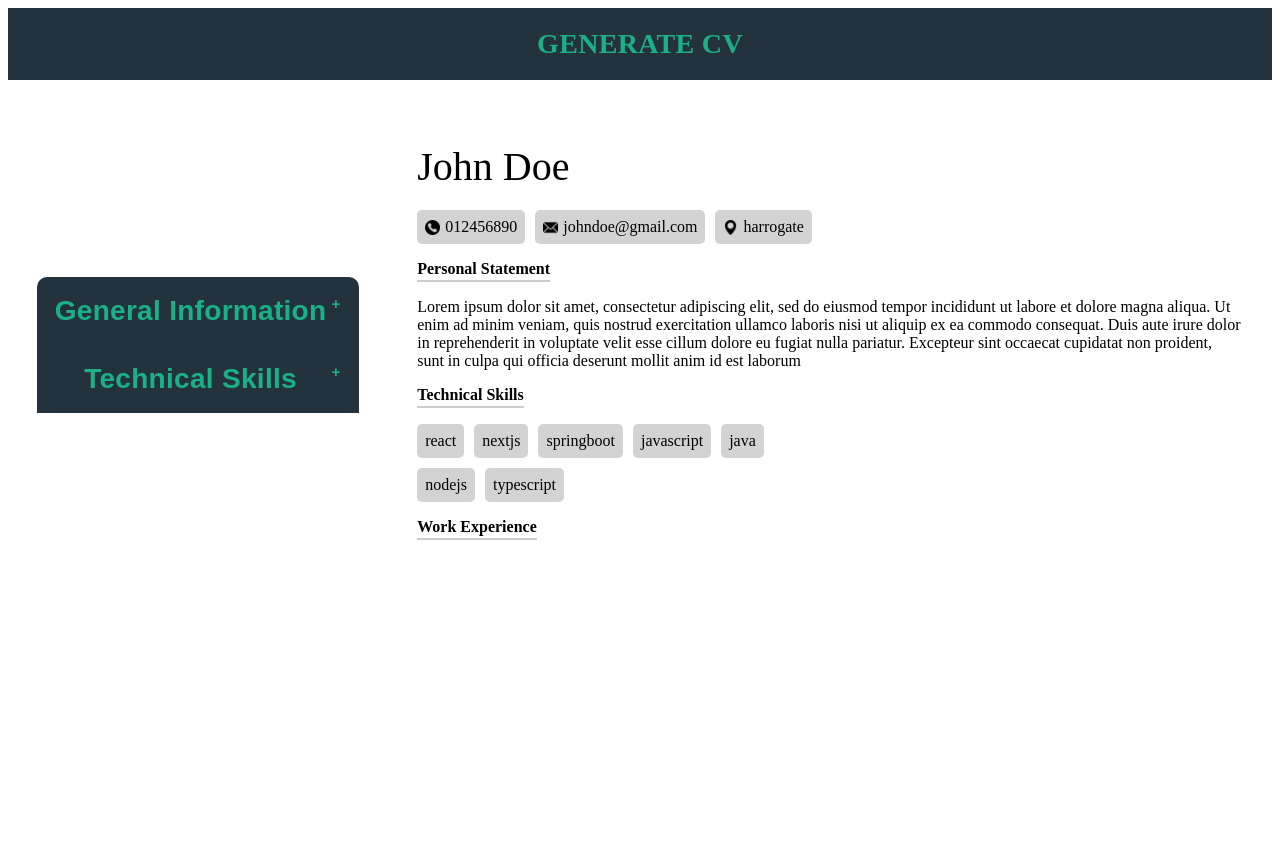
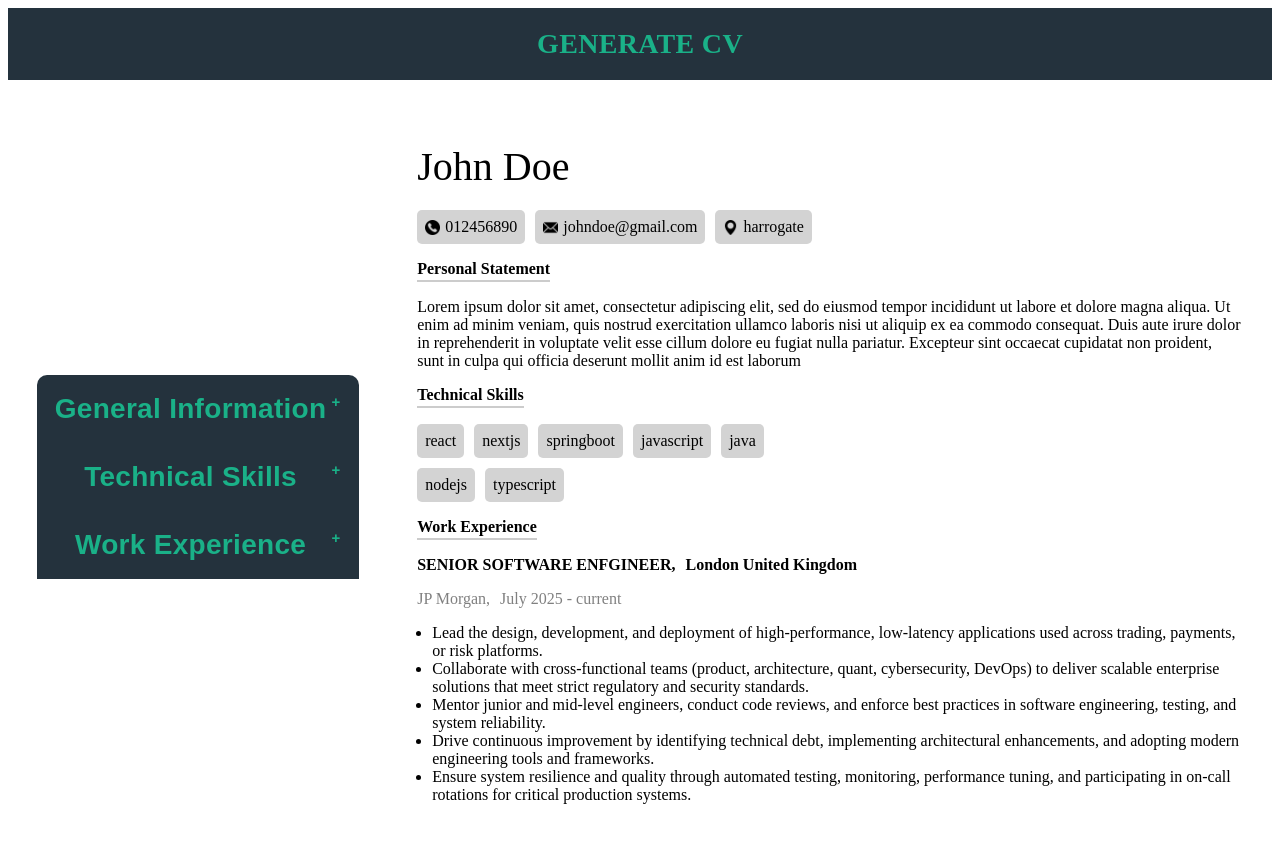
Before and after one commit to Simba-Ndewere/cv-application, a React (Vite) app: page / in a window 1280 px wide. Shown: the top 842 px of the page. Before the commit the page ends 800 px from the top, so only its background shows below. Built offline with nearby package versions, Linux system fonts and the light colour scheme.

Commit message:
hardcode cv work experience

```diff
--- a/src/App.jsx
+++ b/src/App.jsx
@@ -36,7 +36,7 @@ function App() {
           <SkillsCV
             defaultSkills={skills}
           />
-          <WorkExperienceCV/>
+          <WorkExperienceCV />
         </div>
 
       </div>
--- a/src/components/input/SlidingNav.jsx
+++ b/src/components/input/SlidingNav.jsx
@@ -3,6 +3,7 @@ import { useState } from 'react';
 import closeImg from '../../assets/close.png'
 import GeneralInformation from './GeneralInformation';
 import Skills from './Skills';
+import WorkExperience from './WorkExperience';
 
 function SlidingNav({ widthValue, setWidth, setGeneralInfo, setSkills, skills }) {
 
@@ -15,6 +16,9 @@ function SlidingNav({ widthValue, setWidth, setGeneralInfo, setSkills, skills })
                 <Skills
                     setSkills={setSkills}
                     skills={skills}/>
+                <WorkExperience
+
+                />
             </div>
         </div>
     )
--- a/src/components/input/WorkExperience.jsx
+++ b/src/components/input/WorkExperience.jsx
@@ -0,0 +1,29 @@
+import { useState } from "react";
+import '../../styles/WorkExperience.css'
+function WorkExperience() {
+
+    const [collapsible, openCollapsible] = useState(false);
+
+    function handleSubmit(formData) {
+    }
+
+    return (
+        <div className='general'>
+            <button type="button" className={`collapsibleExperience ${collapsible ? 'active' : ''}`} onClick={() => collapsible ? openCollapsible(false) : openCollapsible(true)}>Work Experience</button>
+            <div style={collapsible ? { display: "block" } : { display: "none" }} className='generalContainer'>
+                <form className='form' action={handleSubmit}>
+                    <div className='form-group'>
+                        <label>
+                            <input type='text' name="fullname" placeholder="Enter Work Experience" required />
+                        </label>
+                        <button type="submit" className='submit'>
+                            Submit
+                        </button>
+                    </div>
+                </form>
+            </div>
+        </div>
+    )
+}
+
+export default WorkExperience;
--- a/src/components/output/WorkExperienceCV.jsx
+++ b/src/components/output/WorkExperienceCV.jsx
@@ -2,7 +2,24 @@ function WorkExperienceCV() {
     return (
         <div className="generalContainerCV">
             <div>
-                <p className='titleCV'>Work Experience</p>
+                <p className="titleCV">Work Experience</p>
+                <div className="titleLocation">
+                    <p className="titlePosition">SENIOR SOFTWARE ENFGINEER,</p>
+                    <p className="location">London United Kingdom</p>
+                </div>
+                <div className="companyDate">
+                    <p className="company">JP Morgan,</p>
+                    <p className="date">July 2025 - current</p>
+                </div>
+                <div className="tasks">
+                    <ul>
+                        <li className="task">Lead the design, development, and deployment of high-performance, low-latency applications used across trading, payments, or risk platforms.</li>
+                        <li className="task">Collaborate with cross-functional teams (product, architecture, quant, cybersecurity, DevOps) to deliver scalable enterprise solutions that meet strict regulatory and security standards.</li>
+                        <li className="task">Mentor junior and mid-level engineers, conduct code reviews, and enforce best practices in software engineering, testing, and system reliability.</li>
+                        <li className="task">Drive continuous improvement by identifying technical debt, implementing architectural enhancements, and adopting modern engineering tools and frameworks.</li>
+                        <li className="task">Ensure system resilience and quality through automated testing, monitoring, performance tuning, and participating in on-call rotations for critical production systems.</li>
+                    </ul>
+                </div>
             </div>
         </div>
     )
--- /dev/null
+++ b/src/styles/WorkExperience.css
@@ -0,0 +1,85 @@
+.collapsibleExperience {
+    cursor: pointer;
+    padding: 18px;
+    border: none;
+    text-align: left;
+    outline: none;
+    width: 80%;
+    border-radius: 0 0 0 0;
+    background-color: #24323d;
+    font-size: 1.75rem;
+    color: #1ab188;
+    font-weight: 600;
+    letter-spacing: 0.3px;
+    position: relative;
+    text-align: center;
+}
+
+.active,
+.collapsibleExperience:hover {
+    background-color: #2f4150;
+}
+
+.collapsibleExperience:after {
+    content: '+';
+    font-size: 15px;
+    color: #1ab188 !important;
+    float: right;
+    margin-left: 5px;
+}
+
+.active:after {
+    content: "-";
+}
+
+.titleLocation {
+    display: flex;
+    gap: 10px;
+}
+
+.titlePosition,
+.location {
+    margin-top: 0;
+    font-weight: bold;
+}
+
+.company,
+.date {
+    margin-top: 0;
+}
+
+.companyDate {
+    display: flex;
+    color: gray;
+    margin-top: 0px;
+    gap: 10px;
+}
+
+.tasks {
+    display: flex;
+    flex-direction: column;
+}
+
+.task {
+    margin-top: 0;
+    margin-bottom: 0;
+}
+
+ul{
+    padding-left: 15px;
+    margin-top: 0;
+}
+
+@media (min-width: 1000px) {
+    .general {
+        width: 100%;
+    }
+
+    .generalContainer {
+        width: 100%;
+    }
+
+    .collapsibleExperience {
+        width: 100%;
+    }
+}
```
